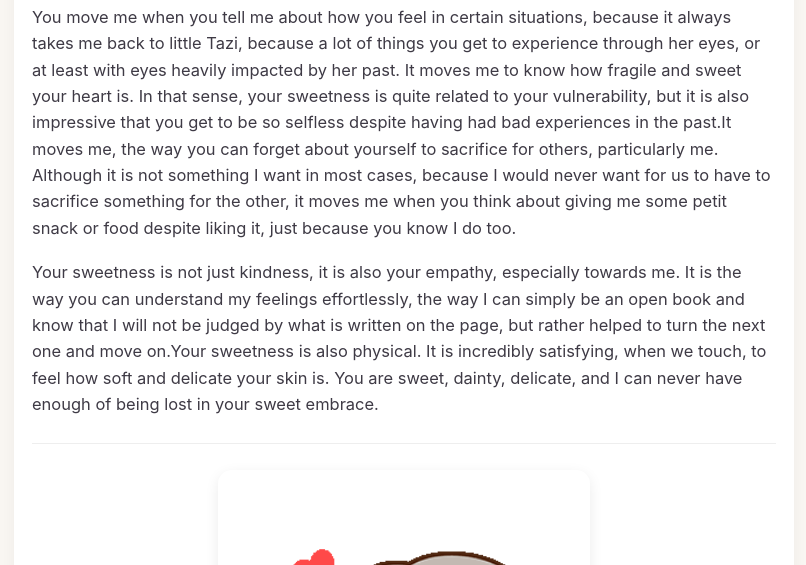
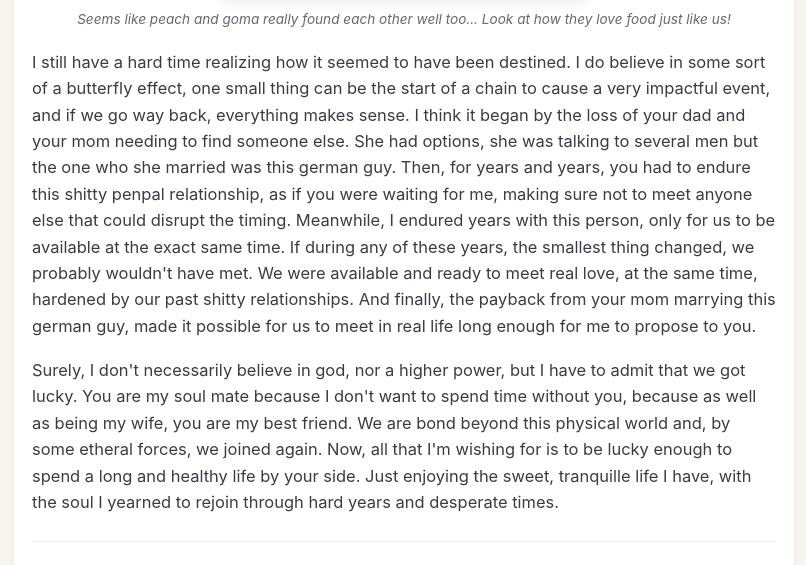
Before and after one commit to loshir/loshir.github.io, a Flask app: page /days_0612 in a window 1280 px wide. Shown: the part 1349-1914 px from the top of the page, without its empty margins (236-1042 px from the left). Run offline with Flask 3, Linux system fonts and the light colour scheme.

Commit message:
Revise content and images in days_0612.html
Updated the content in days_0612.html to reflect new images and revised text about the relationship and emotions.

```diff
--- a/templates/days_0612.html
+++ b/templates/days_0612.html
@@ -132,41 +132,43 @@
     <div class="page">
                 <img src="/static/images/home.svg" alt="home" style="width:56px;height:56px;vertical-align:middle;margin-bottom:18px;cursor:pointer;" onclick="window.location.href='{{ url_for('home_week2') }}'"/>
         <div class="title-image-wrapper">
-            <img src="/static/images/title_0512.png" alt="Title">
+            <img src="/static/images/title_0612.png" alt="Title">
         </div>
 
 <p>
-This entry is a little bit special, not easy to write.
+I have a problem with the term "soul mate". People tend to use it too often, describing just about anything. Sort of how some people think that their relationship has depth or strength.
 </p>
 
 <p>
-It would be so easy to just chat for hours about how kind you are to me, how caring you are. It would be easy to describe how your sweet embrace makes me feel.But all of this cannot accurately describe why I like your sweetness so much.
-Instead, I'd like to look at the spectrum of your sweetness in the many ways you can move me, in the many ways you can touch my heart.
+I think when it comes to our relationship, I tend to have this feeling of reject for other's. I don't like the idea that they might think that they have what we have, that they are feeling what we are feeling. It's probably a toxic way of viewing it, but it can easily be explained by how we are, by definition, soul mate.
 </p>
 
 <div class="divider"></div>
 
 <p>
-    One of the first instances of that was when you described to me how you felt when I was telling you about my shoes getting a bit damaged from the washing machine when we met. Your first reaction was to look for a new pair for me instantly. For you, it is natural to provide what I would be lacking.And in that regard, you are providing everything I was lacking in a relationship. All the little things I wished for in my past relationship, you provide so naturally, effortlessly.All of these things touch my heart because, for some of the things, I had given up on having. It particularly touches my heart when you caress me out of the blue, kiss me casually. I love every sign of affection, but this sweetness of touch is moving; it is like giving yourself up, forgetting yourself for a moment. And in that moment, you get to not think about any problem you might have.
+    For me, even before we met, I define a soul mate as someone with who it just clicks, effortlessly. With who, it is so easy to fall in love, with this feeling of everything suddenly making sense. Each person, despite not being perfect objectively, would be for the other.
+	Therefore, I think that by definition, we are soul mates. Sure enough, we had a moment during which I had to wait a little because I fell before you, but I know you were just being cautious.
 </p>
 
 <div class="end-gif-wrapper">
-    <img src="/static/images/peachsleep.gif" alt="peach">
-    <p class="image-caption"> I also find it so sweet when you fall asleep on your petit phone like this...
+    <img src="/static/images/eating.jpg" alt="eat">
+    <p class="image-caption"> Seems like peach and goma really found each other well too... Look at how they love food just like us!
     </p>
 </div>
 
 <p>
-You move me when you tell me about how you feel in certain situations, because it always takes me back to little Tazi, because a lot of things you get to experience through her eyes, or at least with eyes heavily impacted by her past. It moves me to know how fragile and sweet your heart is. In that sense, your sweetness is quite related to your vulnerability, but it is also impressive that you get to be so selfless despite having had bad experiences in the past.It moves me, the way you can forget about yourself to sacrifice for others, particularly me. Although it is not something I want in most cases, because I would never want for us to have to sacrifice something for the other, it moves me when you think about giving me some petit snack or food despite liking it, just because you know I do too.
+I still have a hard time realizing how it seemed to have been destined. I do believe in some sort of a butterfly effect, one small thing can be the start of a chain to cause a very impactful event, and if we go way back, everything makes sense.
+I think it began by the loss of your dad and your mom needing to find someone else. She had options, she was talking to several men but the one who she married was this german guy. Then, for years and years, you had to endure this shitty penpal relationship, as if you were waiting for me, making sure not to meet anyone else that could disrupt the timing. Meanwhile, I endured years with this person, only for us to be available at the exact same time. If during any of these years, the smallest thing changed, we probably wouldn't have met. We were available and ready to meet real love, at the same time, hardened by our past shitty relationships. And finally, the payback from your mom marrying this german guy, made it possible for us to meet in real life long enough for me to propose to you.
 </p>
 
 <p>
-Your sweetness is not just kindness, it is also your empathy, especially towards me. It is the way you can understand my feelings effortlessly, the way I can simply be an open book and know that I will not be judged by what is written on the page, but rather helped to turn the next one and move on.Your sweetness is also physical. It is incredibly satisfying, when we touch, to feel how soft and delicate your skin is. You are sweet, dainty, delicate, and I can never have enough of being lost in your sweet embrace.
+Surely, I don't necessarily believe in god, nor a higher power, but I have to admit that we got lucky.
+	You are my soul mate because I don't want to spend time without you, because as well as being my wife, you are my best friend. We are bond beyond this physical world and, by some etheral forces, we joined again. Now, all that I'm wishing for is to be lucky enough to spend a long and healthy life by your side. Just enjoying the sweet, tranquille life I have, with the soul I yearned to rejoin through hard years and desperate times.
 </p>
         <div class="divider"></div>
                  <div class="end-gif-wrapper">
-            <img src="/static/images/peachlaptop.gif" alt="laptop">
-            <p class="image-caption">I also find it so sweet when you sneak up on me like that, for a sweet, unexpected kiss.
+            <img src="/static/images/comfort.jpg" alt="comfort">
+            <p class="image-caption">We fit so well together. I love to be stuck against you like this, just sleeping as one, conjoined soul.
             </p>
 
         </div>
```
